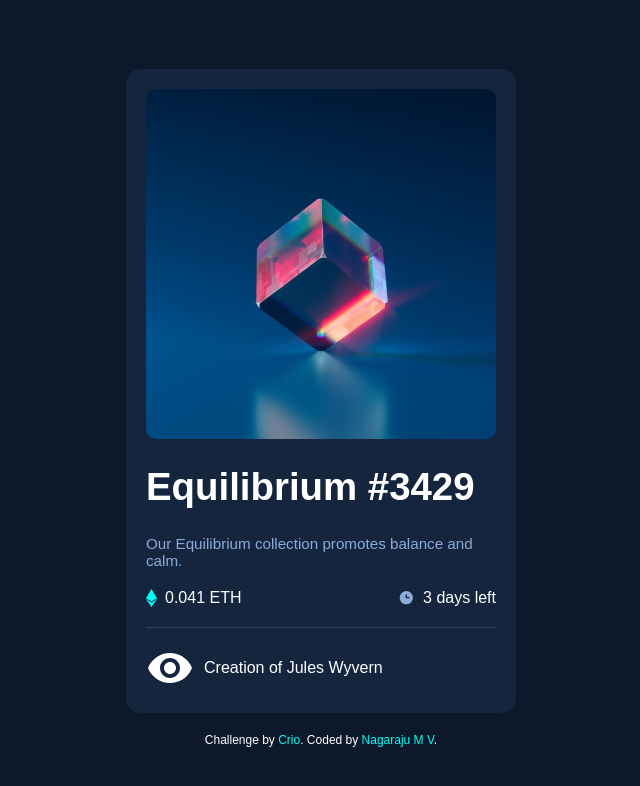
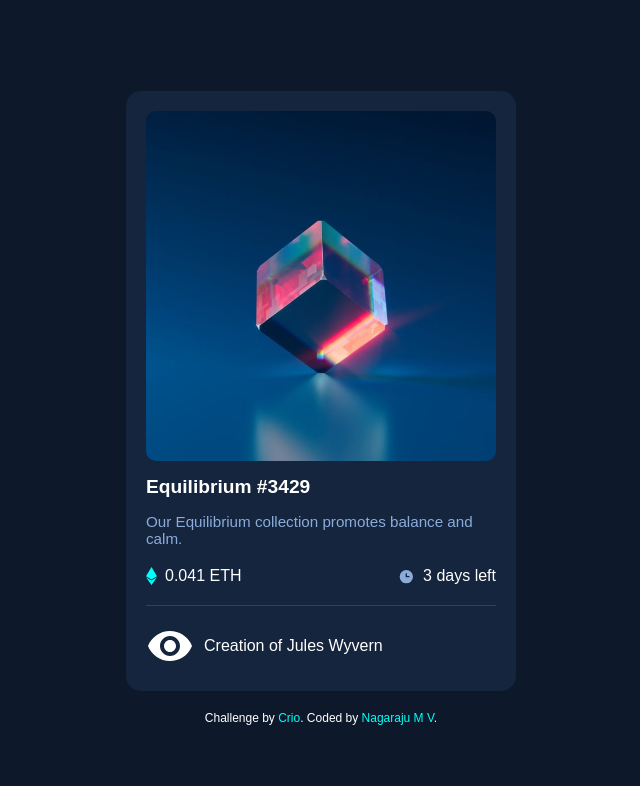
Before and after one commit to Nagarajumv99/xnft_preview_card, a plain HTML site: page index.html in a window 1280 px wide. Shown: the whole page, without its empty margins (319-959 px from the left). Drawn offline with Linux system fonts and the light colour scheme.

Commit message:
Fix card title selector in style.css

```diff
--- a/style.css
+++ b/style.css
@@ -44,7 +44,7 @@ body {
     cursor: pointer;
   }
 
-  .card__title {
+  .card__title h1{
     font-size: 1.2rem;
     margin: 15px 0;
   }
```
